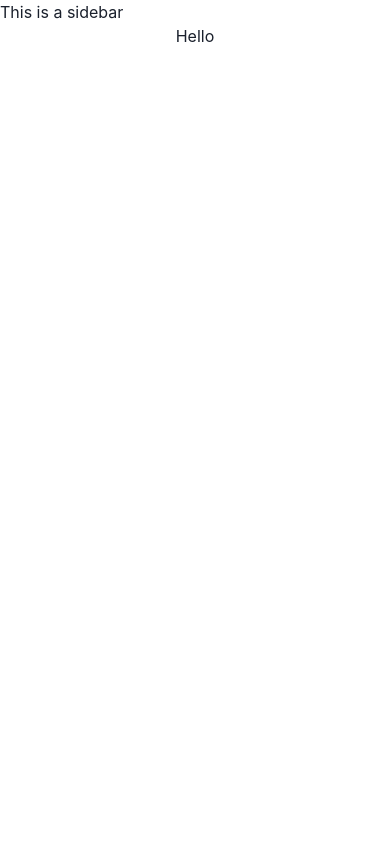
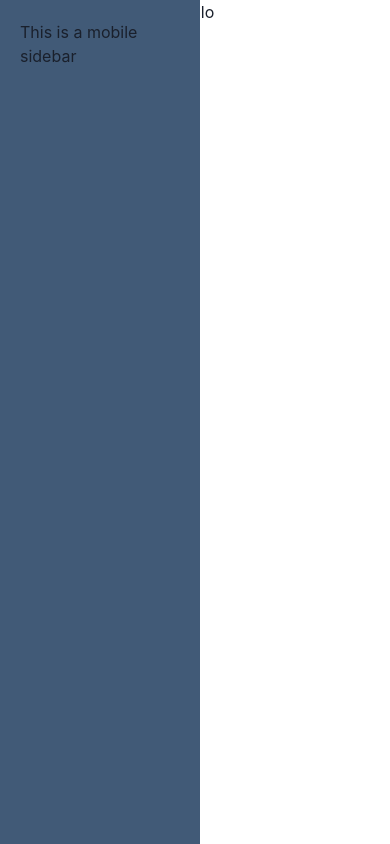
Before and after one commit to sambencivengo/kipsi-project, a Next.js app: page / in a window 390 px wide. Built offline with nearby package versions, Linux system fonts and the light colour scheme.

Commit message:
responsive sidebar

```diff
--- a/src/components/Layout.tsx
+++ b/src/components/Layout.tsx
@@ -1,4 +1,4 @@
-import { Center } from '@chakra-ui/react';
+import { Center, useBreakpointValue } from '@chakra-ui/react';
 import React from 'react';
 import { Sidebar } from './SideBar';
 
@@ -7,9 +7,11 @@ interface LayoutProps {
 }
 
 export default function Layout({ children }: LayoutProps) {
+	const isMobile = useBreakpointValue({ base: true, md: false });
+
 	return (
 		<>
-			<Sidebar />
+			<Sidebar isMobile={isMobile ?? false} />
 			<Center>
 				<main>{children}</main>
 			</Center>
--- a/src/components/SideBar.tsx
+++ b/src/components/SideBar.tsx
@@ -1,6 +1,23 @@
 import { Box } from '@chakra-ui/react';
 import React from 'react';
+import { colors } from '../theme';
 
-export const Sidebar: React.FC = () => {
-	return <Box>This is a sidebar</Box>;
-};
+interface SideBarProps {
+	isMobile: boolean;
+}
+export const Sidebar = ({ isMobile }: SideBarProps) =>
+	isMobile ? (
+		<Box
+			position="fixed"
+			left={0}
+			p={5}
+			w="200px"
+			top={0}
+			h="100%"
+			bgColor={colors.greyBlue}
+		>
+			This is a mobile sidebar
+		</Box>
+	) : (
+		<Box>Desktop</Box>
+	);
```
